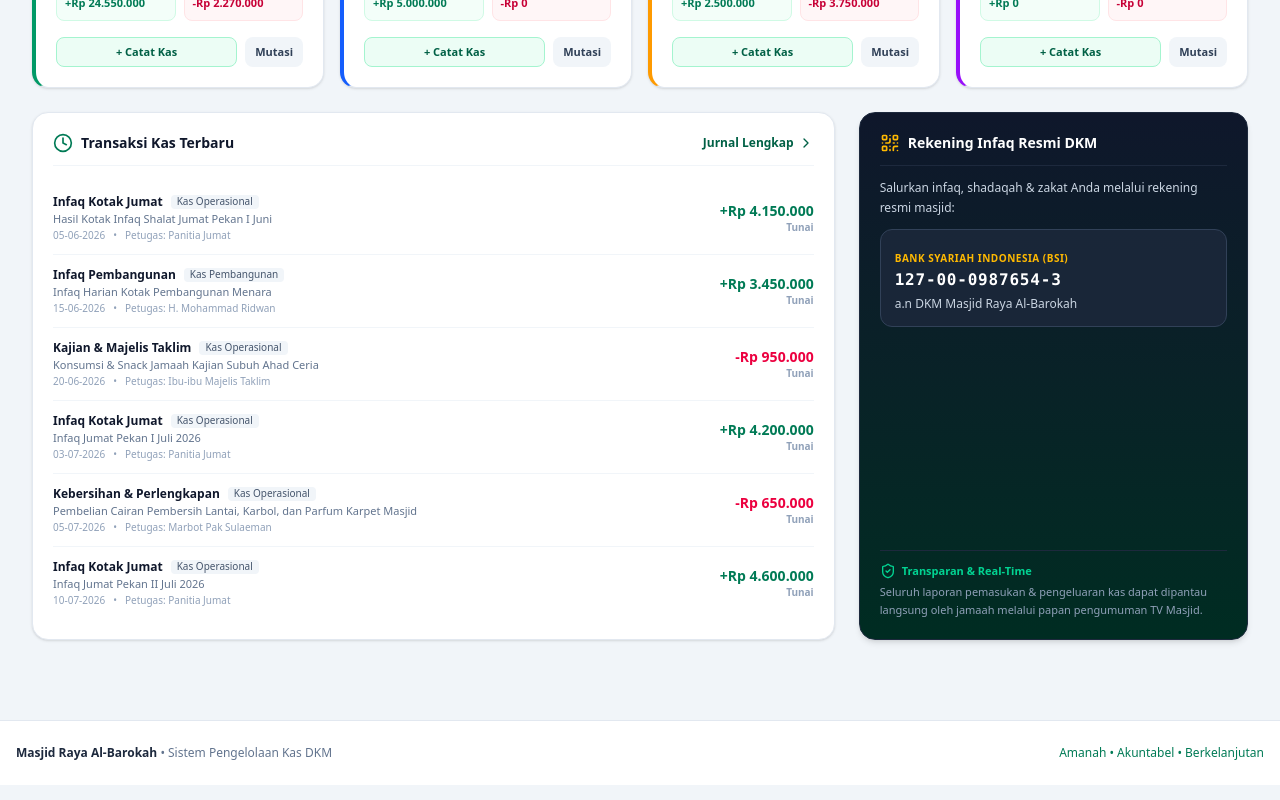
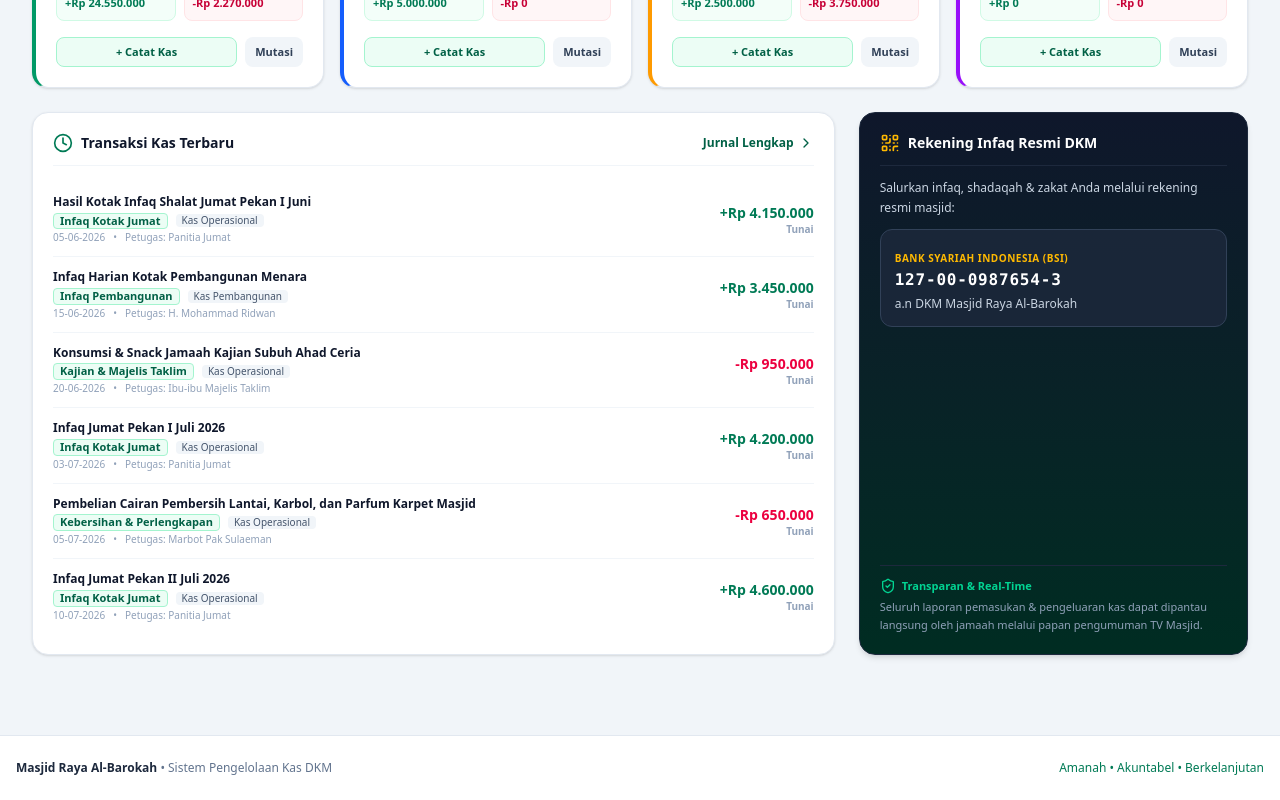
Before and after one commit to didinkomarudin058-hub/Laporan-Keuangan-DKM, a React (Vite) app: page / in a window 1280 px wide. Shown: the part 716-1516 px from the top of the page. Built offline with nearby package versions, Linux system fonts and the light colour scheme; no server answers.

Commit message:
refactor: reorder transaction details for clarity
Reposition transaction descriptions to be more prominent in dashboards, lists, and reports by placing them before category metadata. Also updated the add transaction modal layout for improved UX.

```diff
--- a/src/components/AddTransactionModal.tsx
+++ b/src/components/AddTransactionModal.tsx
@@ -196,6 +196,21 @@ export const AddTransactionModal: React.FC<AddTransactionModalProps> = ({
             </div>
           </div>
 
+          {/* Keterangan & Rincian */}
+          <div>
+            <label className="block text-xs font-bold text-slate-700 mb-1">
+              Keterangan Transaksi / Catatan Rincian
+            </label>
+            <textarea
+              required
+              rows={2}
+              value={keterangan}
+              onChange={(e) => setKeterangan(e.target.value)}
+              placeholder="Misal: Hasil Infaq Kotak Shalat Jumat Pekan I atau Pembelian 2 Galon Cat Tembok"
+              className="w-full py-2 px-3 text-xs border border-slate-300 rounded-lg focus:outline-none focus:ring-2 focus:ring-emerald-500/20 focus:border-emerald-600"
+            />
+          </div>
+
           {/* Kategori Spesifik */}
           <div>
             <div className="flex items-center justify-between mb-1">
@@ -252,21 +267,6 @@ export const AddTransactionModal: React.FC<AddTransactionModalProps> = ({
                 Terbilang: Rp {Number(jumlah).toLocaleString('id-ID')}
               </p>
             )}
-          </div>
-
-          {/* Keterangan & Rincian */}
-          <div>
-            <label className="block text-xs font-bold text-slate-700 mb-1">
-              Keterangan Transaksi / Catatan Rincian
-            </label>
-            <textarea
-              required
-              rows={2}
-              value={keterangan}
-              onChange={(e) => setKeterangan(e.target.value)}
-              placeholder="Misal: Hasil Infaq Kotak Shalat Jumat Pekan I atau Pembelian 2 Galon Cat Tembok"
-              className="w-full py-2 px-3 text-xs border border-slate-300 rounded-lg focus:outline-none focus:ring-2 focus:ring-emerald-500/20 focus:border-emerald-600"
-            />
           </div>
 
           <div className="grid grid-cols-1 sm:grid-cols-2 gap-4">
--- a/src/components/DashboardOverview.tsx
+++ b/src/components/DashboardOverview.tsx
@@ -391,13 +391,15 @@ export const DashboardOverview: React.FC<DashboardOverviewProps> = ({
               recentTransactions.map((trx) => (
                 <div key={trx.id} className="py-3 flex items-center justify-between gap-3 text-xs">
                   <div className="space-y-0.5 max-w-[65%]">
-                    <div className="flex items-center gap-2">
-                      <span className="font-bold text-slate-900">{trx.kategori}</span>
+                    <p className="font-bold text-slate-900 text-xs leading-snug">{trx.keterangan}</p>
+                    <div className="flex items-center gap-2 flex-wrap">
+                      <span className="text-[11px] text-emerald-800 font-semibold bg-emerald-50 px-1.5 py-0.2 rounded border border-emerald-200">
+                        {trx.kategori}
+                      </span>
                       <span className="text-[10px] px-1.5 py-0.2 rounded bg-slate-100 text-slate-600 font-medium">
                         {trx.danaKat}
                       </span>
                     </div>
-                    <p className="text-slate-500 text-[11px] truncate">{trx.keterangan}</p>
                     <div className="text-[10px] text-slate-400 flex items-center gap-2">
                       <span>{formatDateDDMMYYYY(trx.tanggal)}</span> • <span>Petugas: {trx.petugas}</span>
                     </div>
--- a/src/components/MonthlyReportView.tsx
+++ b/src/components/MonthlyReportView.tsx
@@ -620,8 +620,8 @@ export const MonthlyReportView: React.FC<MonthlyReportViewProps> = ({
                   <thead>
                     <tr className="bg-slate-100 font-bold border-b border-slate-300">
                       <th className="p-2 border-r border-slate-300">Tgl</th>
+                      <th className="p-2 border-r border-slate-300">Keterangan / Donatur</th>
                       <th className="p-2 border-r border-slate-300">Kategori & Pos Kas</th>
-                      <th className="p-2 border-r border-slate-300">Keterangan / Donatur</th>
                       <th className="p-2 text-right">Jumlah (Rp)</th>
                     </tr>
                   </thead>
@@ -630,13 +630,13 @@ export const MonthlyReportView: React.FC<MonthlyReportViewProps> = ({
                       <tr key={inc.id}>
                         <td className="p-2 border-r border-slate-300 whitespace-nowrap font-mono">{formatDateDDMMYYYY(inc.tanggal)}</td>
                         <td className="p-2 border-r border-slate-300 font-medium">
+                          {inc.keterangan} {inc.donatur ? `[Donatur: ${inc.donatur}]` : ''}
+                        </td>
+                        <td className="p-2 border-r border-slate-300">
                           <span className="bg-emerald-50 text-emerald-800 px-1.5 py-0.5 rounded border border-emerald-200 mr-1 font-semibold">
                             {inc.kategori}
                           </span>
                           <span className="text-slate-500">({inc.danaKat})</span>
-                        </td>
-                        <td className="p-2 border-r border-slate-300">
-                          {inc.keterangan} {inc.donatur ? `[Donatur: ${inc.donatur}]` : ''}
                         </td>
                         <td className="p-2 text-right font-semibold text-emerald-800">
                           +{inc.jumlah.toLocaleString('id-ID')}
@@ -666,8 +666,8 @@ export const MonthlyReportView: React.FC<MonthlyReportViewProps> = ({
                   <thead>
                     <tr className="bg-slate-100 font-bold border-b border-slate-300">
                       <th className="p-2 border-r border-slate-300">Tgl</th>
+                      <th className="p-2 border-r border-slate-300">Keterangan Pengeluaran</th>
                       <th className="p-2 border-r border-slate-300">Kategori & Pos Kas</th>
-                      <th className="p-2 border-r border-slate-300">Keterangan Pengeluaran</th>
                       <th className="p-2 text-right">Jumlah (Rp)</th>
                     </tr>
                   </thead>
@@ -675,13 +675,13 @@ export const MonthlyReportView: React.FC<MonthlyReportViewProps> = ({
                     {filteredExpenseDetails.map((exp) => (
                       <tr key={exp.id}>
                         <td className="p-2 border-r border-slate-300 whitespace-nowrap font-mono">{formatDateDDMMYYYY(exp.tanggal)}</td>
-                        <td className="p-2 border-r border-slate-300 font-medium">
+                        <td className="p-2 border-r border-slate-300 font-medium">{exp.keterangan}</td>
+                        <td className="p-2 border-r border-slate-300">
                           <span className="bg-rose-50 text-rose-800 px-1.5 py-0.5 rounded border border-rose-200 mr-1 font-semibold">
                             {exp.kategori}
                           </span>
                           <span className="text-slate-500">({exp.danaKat})</span>
                         </td>
-                        <td className="p-2 border-r border-slate-300">{exp.keterangan}</td>
                         <td className="p-2 text-right font-semibold text-rose-800">
                           -{exp.jumlah.toLocaleString('id-ID')}
                         </td>
--- a/src/components/TransactionList.tsx
+++ b/src/components/TransactionList.tsx
@@ -296,8 +296,8 @@ export const TransactionList: React.FC<TransactionListProps> = ({
             <thead>
               <tr className="bg-slate-50 text-[11px] font-bold text-slate-500 uppercase tracking-wider border-b border-slate-200">
                 <th className="py-3 px-3">Tanggal</th>
-                <th className="py-3 px-3">Pos Kas & Kategori</th>
                 <th className="py-3 px-3">Keterangan & Donatur</th>
+                <th className="py-3 px-3">Kategori & Pos Kas</th>
                 <th className="py-3 px-3">Petugas & Metode</th>
                 <th className="py-3 px-3 text-right">Jumlah (Rp)</th>
                 <th className="py-3 px-3 text-center">Aksi</th>
@@ -318,21 +318,21 @@ export const TransactionList: React.FC<TransactionListProps> = ({
                       <span className="text-[10px] text-slate-400 font-mono">{trx.id}</span>
                     </td>
 
-                    <td className="py-3 px-3 whitespace-nowrap">
-                      <div className="font-semibold text-slate-900">{trx.kategori}</div>
-                      <span className="text-[10px] font-medium bg-emerald-50 text-emerald-800 border border-emerald-200 px-1.5 py-0.5 rounded inline-block mt-0.5">
-                        {trx.danaKat}
-                      </span>
-                    </td>
-
                     <td className="py-3 px-3 max-w-sm">
-                      <p className="text-slate-800 font-normal leading-snug">{trx.keterangan}</p>
+                      <p className="text-slate-900 font-bold leading-snug">{trx.keterangan}</p>
                       {trx.donatur && (
                         <div className="mt-0.5 text-[11px] text-emerald-700 font-medium flex items-center gap-1">
                           <span>Donatur:</span>
                           <span className="bg-amber-50 text-amber-800 px-1.5 py-0.2 rounded border border-amber-200/60">{trx.donatur}</span>
                         </div>
                       )}
+                    </td>
+
+                    <td className="py-3 px-3 whitespace-nowrap">
+                      <div className="font-semibold text-slate-700">{trx.kategori}</div>
+                      <span className="text-[10px] font-medium bg-emerald-50 text-emerald-800 border border-emerald-200 px-1.5 py-0.5 rounded inline-block mt-0.5">
+                        {trx.danaKat}
+                      </span>
                     </td>
 
                     <td className="py-3 px-3 whitespace-nowrap">
```
